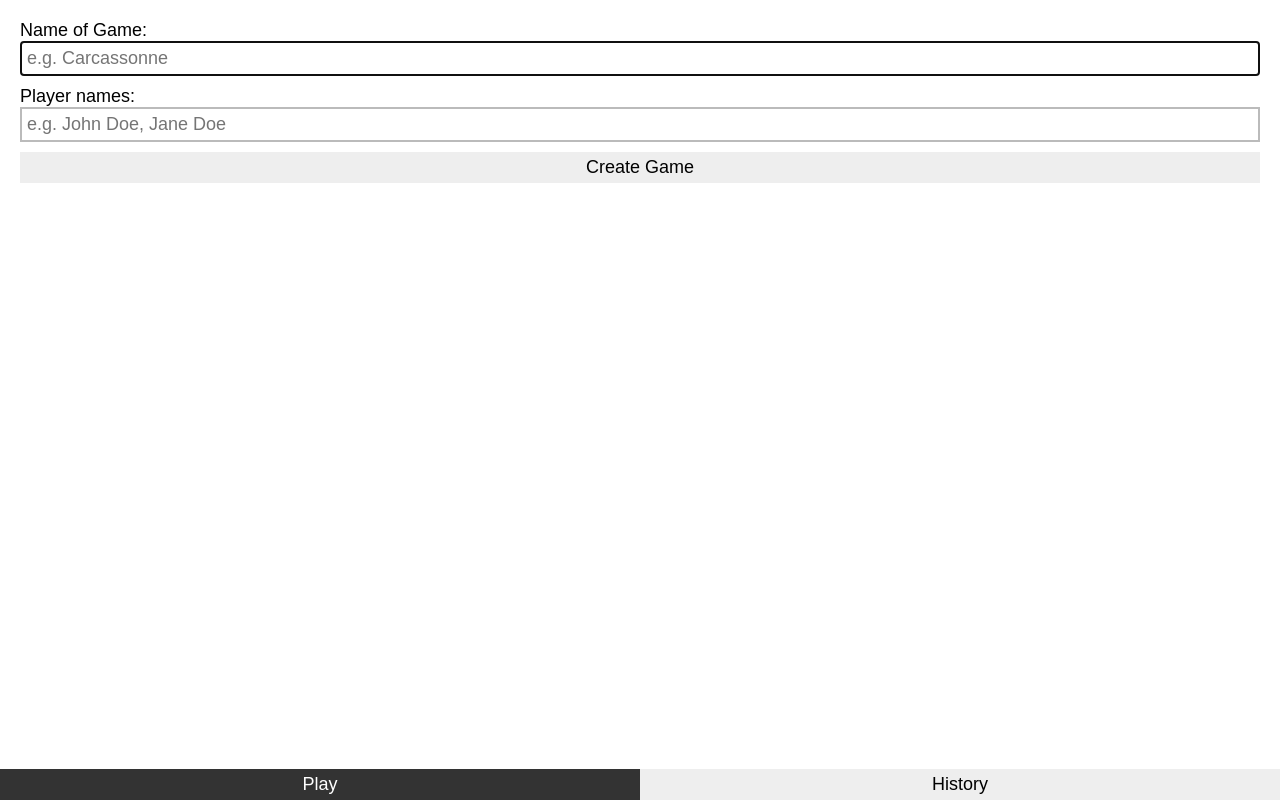
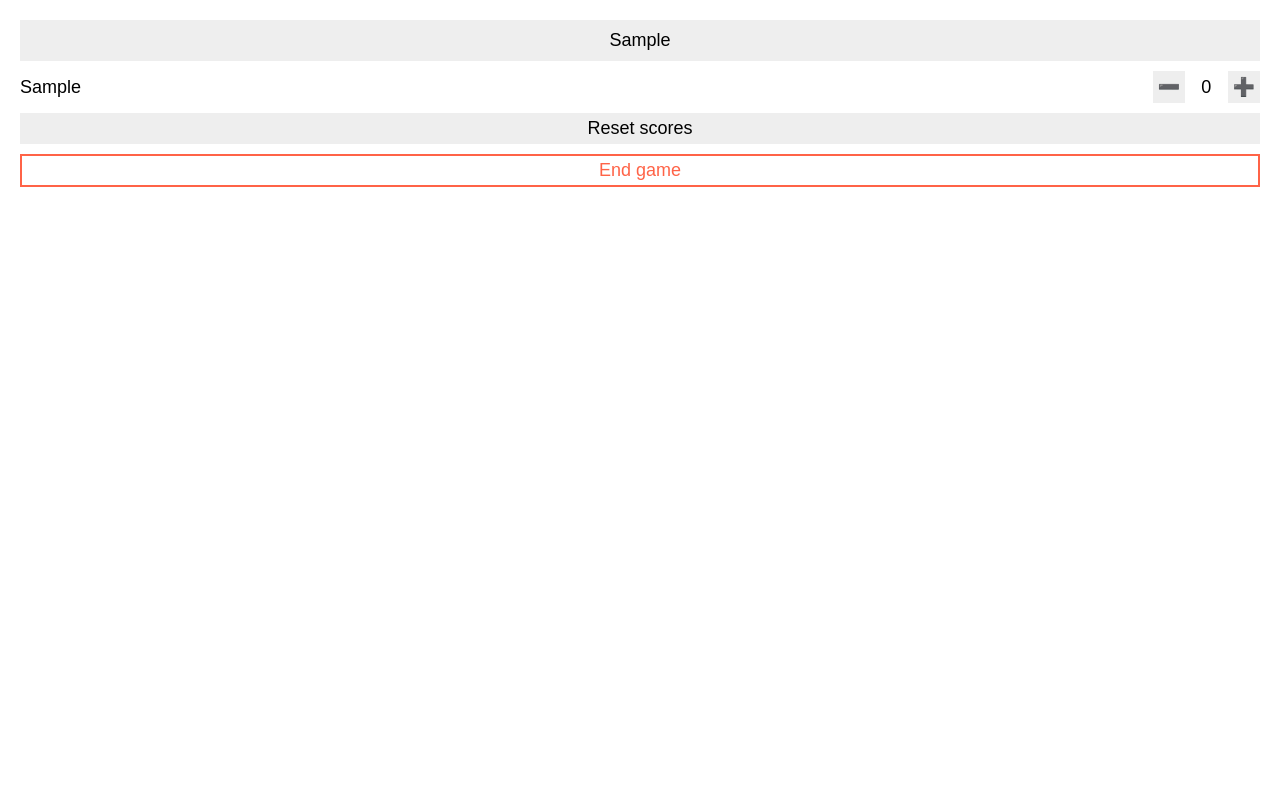
Before and after one commit to VictoriaWika/scorekeeper, a React (Create React App) app: page / in a window 1280 px wide. Both pictures are taken after typing "Sample", "Sample" into the empty fields and a click on the button "Create Game". Built offline with nearby package versions, Linux system fonts and the light colour scheme.

Commit message:
Add Game Logic

```diff
--- a/package.json
+++ b/package.json
@@ -10,6 +10,7 @@
     "react-dom": "^17.0.1",
     "react-scripts": "4.0.2",
     "styled-components": "^5.2.1",
+    "uuid": "^8.3.2",
     "web-vitals": "^1.1.0"
   },
   "scripts": {
--- a/src/components/App.js
+++ b/src/components/App.js
@@ -6,23 +6,24 @@ import GameForm from './GameForm'
 import HistoryEntry from './HistoryEntry'
 import Navigation from './Navigation'
 import Player from './Player'
-import PlayerForm from './PlayerForm'
+import { v4 as uuidv4 } from 'uuid'
 
 export default function App() {
   const [players, setPlayers] = useState([])
+  const [nameOfGame, setNameOfGame] = useState('')
   const [currentPage, setCurrentPage] = useState('play')
+  const [history, setHistory] = useState([])
 
   return (
     <StyledApp>
       {currentPage === 'play' && (
         <div>
-          <GameForm onCreateGame={data => console.log('onCreateGame', data)} />
+          <GameForm onCreateGame={createGame} />
         </div>
       )}
       {currentPage === 'game' && (
-        <div>
-          <AppHeader>Carcassonne</AppHeader>
-          <PlayerForm onAddPlayer={handleAddPlayer} />
+        <GamePage>
+          <AppHeader>{nameOfGame}</AppHeader>
           {players.map(({ name, score }, index) => (
             <Player
               key={name}
@@ -32,23 +33,17 @@ export default function App() {
               onPlus={() => handlePlus(index)}
             />
           ))}
-          <Buttongrid>
-            <Button onClick={resetScores}>Reset scores</Button>
-            <ResetButton onClick={resetAll}>Reset all</ResetButton>
-          </Buttongrid>
-          <Button>End game</Button>
-        </div>
+
+          <Button onClick={resetScores}>Reset scores</Button>
+          <EndGame onClick={endGame}>End game</EndGame>
+        </GamePage>
       )}
       {currentPage === 'history' && (
-        <div>
-          <HistoryEntry
-            nameOfGame="Carcassonne"
-            players={[
-              { name: 'John Doe', score: '20' },
-              { name: 'Jane Doe', score: '30' },
-            ]}
-          />
-        </div>
+        <HistoryWrapper>
+          {history.map(({ nameOfGame, players, id }) => (
+            <HistoryEntry key={id} nameOfGame={nameOfGame} players={players} />
+          ))}
+        </HistoryWrapper>
       )}
 
       {(currentPage === 'play' || currentPage === 'history') && (
@@ -57,8 +52,11 @@ export default function App() {
     </StyledApp>
   )
 
-  function handleAddPlayer(name) {
-    setPlayers([...players, { name, score: 0, id: players.lenght + 1 }])
+  function createGame({ nameOfGame, playerNames }) {
+    // playerNames is ['Jane', 'John']
+    setNameOfGame(nameOfGame)
+    setPlayers(playerNames.map(name => ({ name, score: 0 })))
+    setCurrentPage('game')
   }
 
   function handleMinus(index) {
@@ -81,8 +79,11 @@ export default function App() {
     setPlayers(players.map(player => ({ ...player, score: 0 })))
   }
 
-  function resetAll() {
+  function endGame() {
+    setHistory([{ players, nameOfGame, id: uuidv4() }, ...history])
     setPlayers([])
+    setNameOfGame('')
+    setCurrentPage('play')
   }
 }
 
@@ -92,14 +93,17 @@ const StyledApp = styled.div`
   padding: 20px;
 `
 
-const ResetButton = styled(Button)`
+const GamePage = styled.div`
+  display: grid;
+  gap: 10px;
+`
+const EndGame = styled(Button)`
+  border: 2px solid tomato;
   background: transparent;
   color: tomato;
-  border: 1px solid tomato;
 `
 
-const Buttongrid = styled.div`
+const HistoryWrapper = styled.div`
   display: grid;
-  gap: 5px;
-  grid-template-columns: 1fr 1fr;
+  gap: 28px;
 `
--- a/src/components/HistoryEntry.js
+++ b/src/components/HistoryEntry.js
@@ -3,12 +3,12 @@ import styled from 'styled-components/macro'
 export default function HistoryEntry({ nameOfGame, players }) {
   return (
     <HistoryWrapper>
-      {nameOfGame}
+      <GameEntry>{nameOfGame}</GameEntry>
       {players.map((player, index) => (
         <section key={index}>
           <HistoryScores>
-            <span>{player.name}</span>
-            <span>{player.score}</span>
+            <PlayerEntry>{player.name}</PlayerEntry>
+            <PlayerEntry>{player.score}</PlayerEntry>
           </HistoryScores>
         </section>
       ))}
@@ -25,3 +25,12 @@ const HistoryScores = styled.div`
   display: flex;
   justify-content: space-between;
 `
+
+const GameEntry = styled.div`
+  background: #eee;
+  padding: 5px;
+`
+
+const PlayerEntry = styled.div`
+  padding: 0 5px;
+`
--- a/src/components/PlayerForm.js
+++ /dev/null
@@ -1,30 +0,0 @@
-import styled from 'styled-components/macro'
-import Input from './Input'
-
-export default function PlayerForm({ onAddPlayer }) {
-  return (
-    <Form onSubmit={handleSubmit}>
-      <Label>
-        Add player:
-        <br />
-        <Input name="player" placeholder="Player name" />
-      </Label>
-    </Form>
-  )
-  function handleSubmit(event) {
-    event.preventDefault()
-    const form = event.target
-    const input = form.elements.player
-    const name = input.value
-    onAddPlayer(name)
-    form.reset()
-    input.focus()
-  }
-}
-
-const Form = styled.form``
-
-const Label = styled.label`
-  display: grid;
-  gap: 4px;
-`
```
Also changed, not shown: 1 other file (tests, documents, lock files or other folders).
